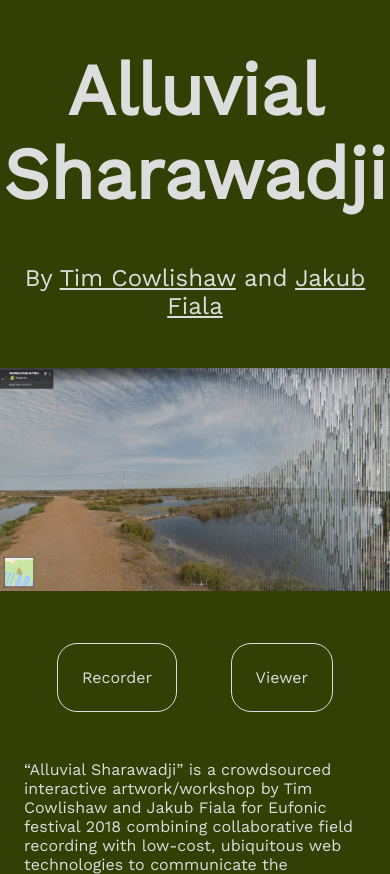
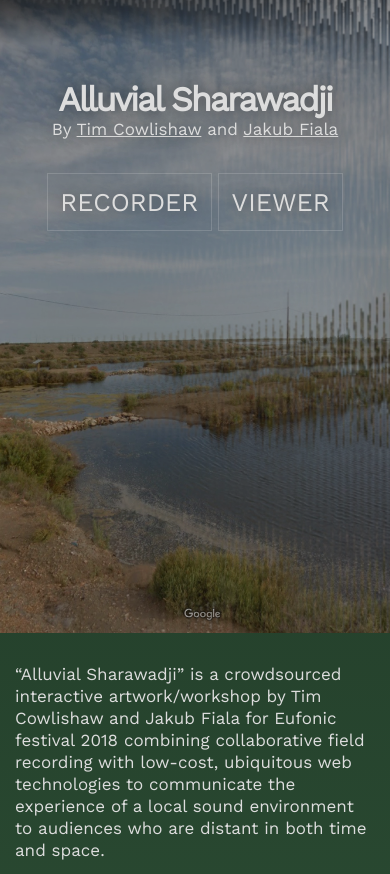
Before and after one commit to jakubfiala/alluvial-sharawadji, a website: page home/index.html in a window 390 px wide. Shown: the top 874 px of the page. Drawn offline with nearby package versions, Linux system fonts and the light colour scheme.

Commit message:
home page design modifications

```diff
--- a/home/home.css
+++ b/home/home.css
@@ -1,5 +1,13 @@
+* {
+    box-sizing: border-box;
+}
+
+html {
+    font-size: 17px;
+}
+
 body {
-    background-color: #333f05;
+    background: linear-gradient(#1e3524,#3c6a47);
     color: #ddd;
     font-family: 'Work Sans', sans-serif;
     margin: 0;
@@ -16,20 +24,49 @@ a:hover {
 }
 
 header {
-    margin-top: 3em;
-    margin-bottom: 3em;
+    margin: 0 0 1em;
+    position: relative;
 }
 
 header h1 {
     text-align: center;
-    font-weight: 'Black';
+    font-weight: black;
     font-size: 4.5em;
+    letter-spacing: -0.06em;
+    margin-bottom: 0;
 }
 
 header address {
     text-align: center;
     font-size: 1.5em;
     font-style: normal;
+}
+
+@media (max-width: 960px) {
+    header {
+        margin: 0;
+        position: relative;
+    }
+
+    header h1 {
+        font-size: 2em;
+    }
+
+    header address {
+        font-size: 1em;
+    }
+
+    #header-text {
+        margin-top: 3rem;
+    }
+}
+
+#header-text {
+    position: absolute;
+    text-shadow: 0 0 15px rgba(0,0,0,0.4);
+    top: 0;
+    padding: 0 15px;
+    width: 100%;
 }
 
 picture {
@@ -41,17 +78,34 @@ picture img {
     margin: 0;
     padding: 0;
     width: 100%;
-    height: auto;
+    height: 93vh;
+    object-fit: cover;
+    object-position: top center;
+    filter: brightness(70%);
+}
+
+@media (max-width: 960px) {
+    picture img {
+        padding: 0;
+        width: 100%;
+        height: 75vh;
+        object-position: top center;
+        object-fit: cover;
+        filter: brightness(75%);
+    }
 }
 
 
 main {
-    margin: 1.5em;
+    font-size: 1rem;
+    margin: 1.5em auto;
     display: flex;
+    max-width: 1200px;
+    line-height: 1.3;
 }
 
 main .col {
-    border-right: 1px solid #ddd;
+    border-right: 1px solid rgba(220,220,220,0.2);
     margin: 0;
     padding: 0;
     width: 100%;
@@ -90,6 +144,7 @@ main .col p {
 
     main {
         display: block;
+        padding: 0 15px;
     }
 
     main .col {
@@ -108,19 +163,28 @@ main .col p {
 }
 
 nav {
-    margin: 1.5em;
+    margin: 2rem 0 0;
     text-align: center;
 }
 
 nav a {
+    font-size: 1.5rem;
     display: inline-block;
-    border: 1px solid #ddd;
-    border-radius: 20px;
-    padding: 1.5em;
+    border: 1px solid rgba(220,220,220,0.2);
+    /*border-radius: 20px;*/
+    padding: 1em;
     margin: 1.5em;
     text-decoration: none;
+    text-transform: uppercase;
+}
+
+@media (max-width: 960px) {
+    nav a {
+        margin: 0 0 1.5rem;
+        padding: 0.5em;
+    }
 }
 
 nav a:hover {
-    background-color: #738040;
+    background: #357b45;
 }
--- a/home/index.html
+++ b/home/index.html
@@ -8,16 +8,18 @@
     </head>
     <body>
         <header>
-            <h1>Alluvial Sharawadji</h1>
-            <address>By <a href="http://timcowlishaw.co.uk">Tim Cowlishaw</a> and <a href="#">Jakub Fiala</a></address>
-        </header>
             <picture>
                 <img src="alluvium.jpg" alt="" />
             </picture>
+            <section id="header-text">
+                <h1>Alluvial Sharawadji</h1>
+                <address>By <a href="http://timcowlishaw.co.uk">Tim Cowlishaw</a> and <a href="#">Jakub Fiala</a></address>
                 <nav>
                     <a href="/recorder">Recorder</a>
                     <a href="/viewer">Viewer</a>
                 </nav>
+            </section>
+        </header>
         <main>
             <div class="en-main col" lang="en">
                 <p>
```
Lines whose indentation alone changed are shown as unchanged.
